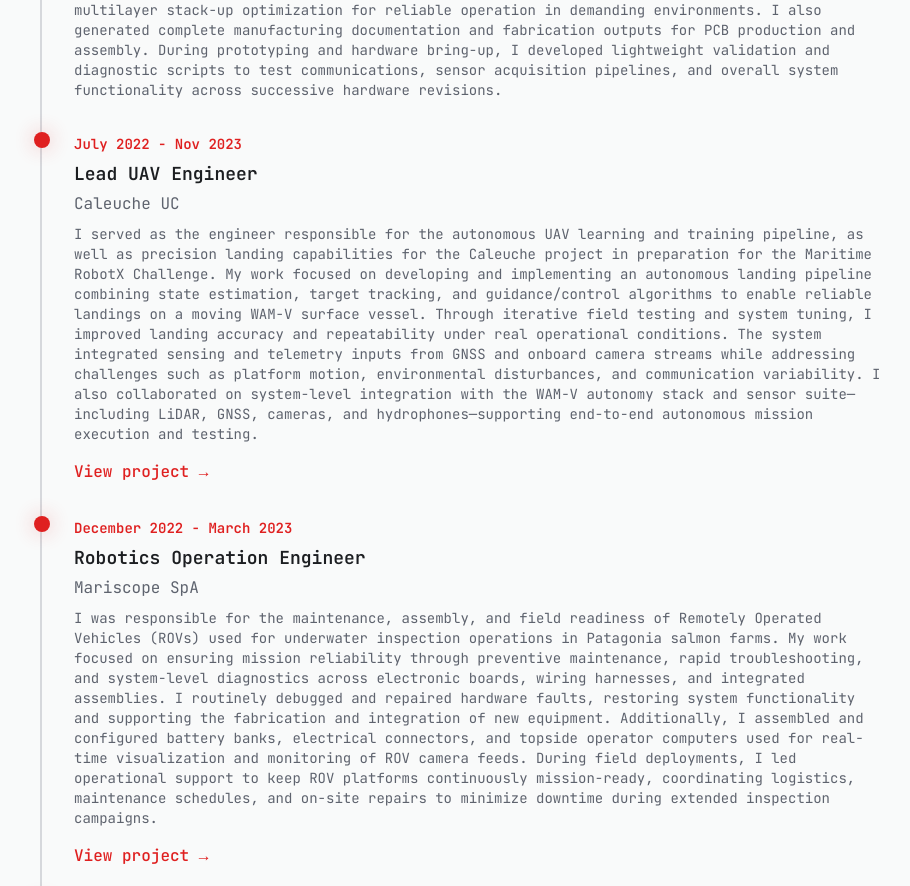
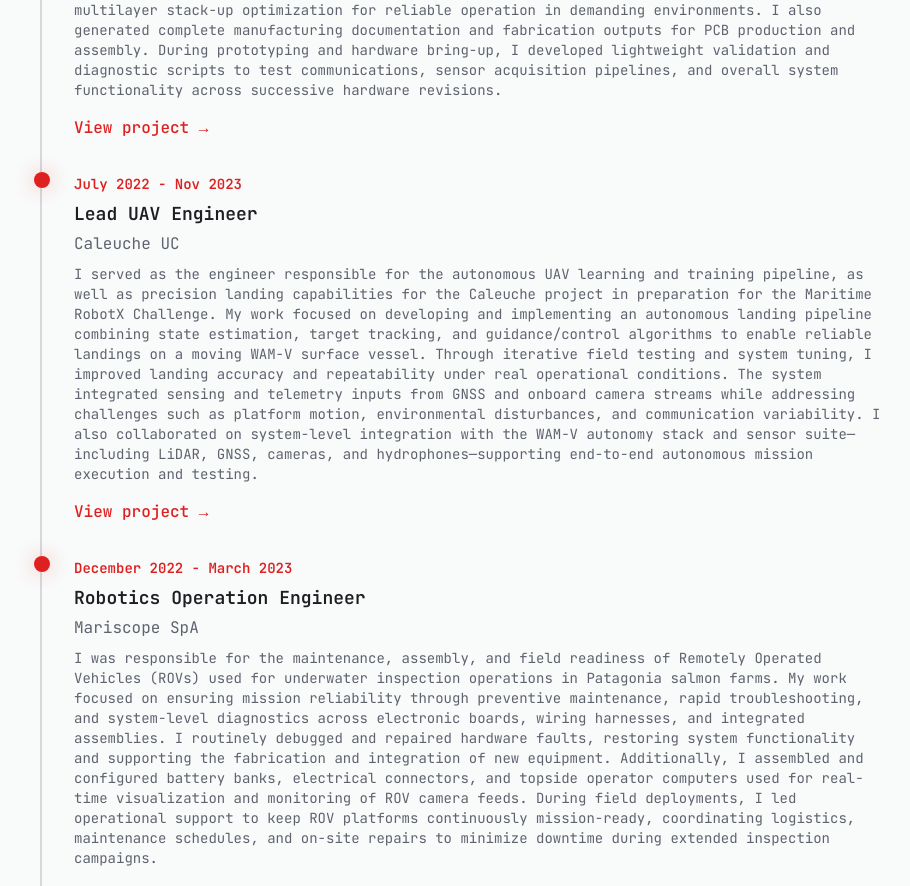
Before and after one commit to mbflores3/mbflores3.github.io, a React (Vite) app: page / in a window 1280 px wide. Shown: the part 2368-3254 px from the top of the page, without its empty margins (176-1086 px from the left). Built offline with nearby package versions, Linux system fonts and the light colour scheme.

Commit message:
Include project URL in Index.tsx
Added project URL for 2xAutomation Inc. role.

```diff
--- a/src/pages/Index.tsx
+++ b/src/pages/Index.tsx
@@ -129,6 +129,7 @@ const Index = () => {
               title="Electronics Design Engineer"
               organization="2xAutomation Inc."
               description="I designed and developed embedded electronic systems for regulated industrial environments, including sensor platforms, human-presence detection systems, and aerospace-adjacent equipment, owning the full hardware development lifecycle from requirements definition to schematic design, PCB layout, and manufacturing release. The systems incorporated multiple communication interfaces such as Ethernet, USB, and RS-485, along with mixed-signal sensor front-ends and power architectures featuring multiple regulated rails, protection circuits, and signal conditioning stages. My work emphasized robust hardware design practices, including EMC/EMI-aware layouts, filtering and anti-aliasing bandwidth considerations, grounding strategies, and multilayer stack-up optimization for reliable operation in demanding environments. I also generated complete manufacturing documentation and fabrication outputs for PCB production and assembly. During prototyping and hardware bring-up, I developed lightweight validation and diagnostic scripts to test communications, sensor acquisition pipelines, and overall system functionality across successive hardware revisions."
+              projectUrl="/projects/xautomation"
             />
 
             <TimelineItem
```
